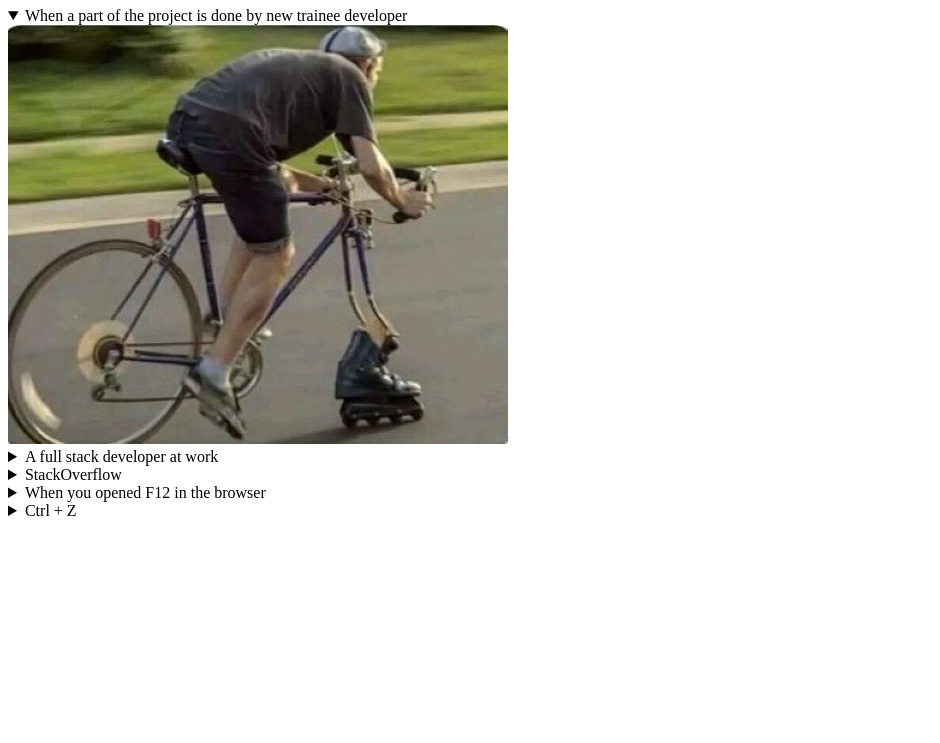
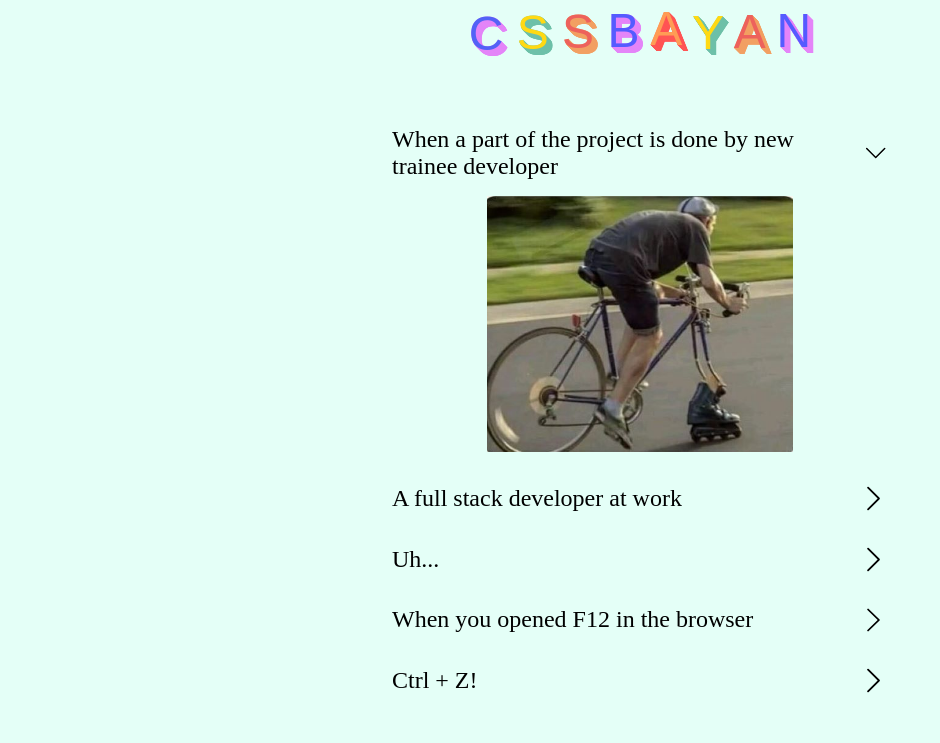
Before and after one commit to vichernikova/cssBayan, a plain HTML site: page cssBayan/index.html in a window 1280 px wide. Shown: the part 73-816 px from the top of the page, without its empty margins (0-940 px from the left). Drawn offline with Linux system fonts and the light colour scheme; a web font is replaced by a local one.

Commit message:
feat: add style, reset.css and variables (Sat, March 11, 2023, 21:42:08 PM)

```diff
--- a/cssBayan/index.html
+++ b/cssBayan/index.html
@@ -4,47 +4,75 @@
 		<meta charset="utf-8" />
 		<meta name="viewport" content="width=device-width, initial-scale=1, shrink-to-fit=no" />
 		<title>cssBayan</title>
+		<link rel="preconnect" href="https://fonts.googleapis.com">
+		<link rel="preconnect" href="https://fonts.gstatic.com" crossorigin>
+		<link href="https://fonts.googleapis.com/css2?family=New+Tegomin&display=swap" rel="stylesheet">
+		<link rel="stylesheet" href="reset.css" />
+		<link rel="stylesheet" href="variables.css" />
 		<link rel="stylesheet" href="style.css" />
 	</head>
 	<body>
-		<h1>cssBayan</h1>
-
 		<div class="accordion">
-			<details open>
-				<summary>When a part of the project is done by new trainee developer</summary>
-				<div>
-					<img src="./images/1.jpg" alt="mem"/>
-				</div>
-			</details>
-
-			<details>
-				<summary>A full stack developer at work</summary>
-				<div>
-					<img src="./images/2.jpg" alt="mem"/>
-				</div>
-			</details>
-
-			<details>
-				<summary>StackOverflow</summary>
-				<div>
-					<img src="./images/3.jpg" alt="mem"/>
-				</div>
-			</details>
-
-			<details>
-				<summary>When you opened F12 in the browser</summary>
-				<div>
-					<img src="./images/4.jpg" alt="mem"/>
-				</div>
-			</details>
-
-			<details>
-				<summary>Ctrl + Z</summary>
-				<div>
-					<img src="./images/5.jpg" alt="mem"/>
-				</div>
-			</details>
-
+			<h1 class="accordion--title" aria-label="cssBayan">
+				<span aria-hidden="true" class="letter1">C</span>
+				<span aria-hidden="true" class="letter2">S</span>
+				<span aria-hidden="true" class="letter3">S</span>
+				<span aria-hidden="true" class="letter4">B</span>
+				<span aria-hidden="true" class="letter5">A</span>
+				<span aria-hidden="true" class="letter6">Y</span>
+				<span aria-hidden="true" class="letter7">A</span>
+				<span aria-hidden="true" class="letter8">N</span>
+			</h1>
+			<div class="accordion__item">
+				<input class="accordion__input" id="meme1" type="radio" name="meme" hidden checked>
+				<label for="meme1" class="accordion__label">
+					<div class="accordion__item--title">
+					<p>When a part of the project is done by new trainee developer</p>
+					<img class="chevron" src="./images/svg/chevron-right.svg" alt="chevron">
+					</div>
+					<img class="accordion__img" src="./images/jpg/1.jpg" alt="meme">
+				</label>
+			</div>
+			<div class="accordion__item">
+				<input class="accordion__input" id="meme2" type="radio" name="meme" hidden>
+				<label for="meme2" class="accordion__label">
+					<div class="accordion__item--title">
+					<span>A full stack developer at work</span>
+					<img class="chevron" src="./images/svg/chevron-right.svg" alt="chevron">
+					</div>
+					<img class="accordion__img" src="./images/jpg/2.jpg" alt="meme">
+				</label>
+			</div>
+			<div class="accordion__item">
+				<input class="accordion__input" id="meme3" type="radio" name="meme" hidden >
+				<label for="meme3" class="accordion__label">
+					<div class="accordion__item--title">
+					<span>Uh...</span>
+					<img class="chevron" src="./images/svg/chevron-right.svg" alt="chevron">
+					</div>
+					<img class="accordion__img" src="./images/jpg/3.jpg" alt="meme">
+				</label>
+			</div>
+			<div class="accordion__item">
+				<input class="accordion__input" id="meme4" type="radio" name="meme" hidden >
+				<label for="meme4" class="accordion__label">
+					<div class="accordion__item--title">
+					<span>When you opened F12 in the browser</span>
+					<img class="chevron" src="./images/svg/chevron-right.svg" alt="chevron">
+					</div>
+					<img class="accordion__img" src="./images/jpg/4.jpg" alt="meme">
+				</label>
+			</div>
+			<div class="accordion__item">
+				<input class="accordion__input" id="meme5" type="radio" name="meme" hidden >
+				<label for="meme5" class="accordion__label">
+					<div class="accordion__item--title">
+					<span>Ctrl + Z!</span>
+					<img class="chevron" src="./images/svg/chevron-right.svg" alt="chevron">
+					</div>
+					<img class="accordion__img" src="./images/jpg/5.jpg" alt="meme">
+				</label>
+			</div>
 		</div>
 	</body>
 </html>
--- /dev/null
+++ b/cssBayan/reset.css
@@ -0,0 +1,48 @@
+/* http://meyerweb.com/eric/tools/css/reset/
+   v2.0 | 20110126
+   License: none (public domain)
+*/
+
+html, body, div, span, applet, object, iframe,
+h1, h2, h3, h4, h5, h6, p, blockquote, pre,
+a, abbr, acronym, address, big, cite, code,
+del, dfn, em, img, ins, kbd, q, s, samp,
+small, strike, strong, sub, sup, tt, var,
+b, u, i, center,
+dl, dt, dd, ol, ul, li,
+fieldset, form, label, legend,
+table, caption, tbody, tfoot, thead, tr, th, td,
+article, aside, canvas, details, embed,
+figure, figcaption, footer, header, hgroup,
+menu, nav, output, ruby, section, summary,
+time, mark, audio, video {
+	margin: 0;
+	padding: 0;
+	border: 0;
+	font-size: 100%;
+	font: inherit;
+	vertical-align: baseline;
+}
+/* HTML5 display-role reset for older browsers */
+article, aside, details, figcaption, figure,
+footer, header, hgroup, menu, nav, section {
+	display: block;
+}
+body {
+	line-height: 1;
+}
+ol, ul {
+	list-style: none;
+}
+blockquote, q {
+	quotes: none;
+}
+blockquote:before, blockquote:after,
+q:before, q:after {
+	content: '';
+	content: none;
+}
+table {
+	border-collapse: collapse;
+	border-spacing: 0;
+}
--- a/cssBayan/style.css
+++ b/cssBayan/style.css
@@ -0,0 +1,193 @@
+body {
+	font: 400 16px 'New Tegomin', serif;
+	background-color: var(--background);
+	overflow-x:hidden;
+}
+
+.accordion {
+	max-width: 90%;
+	margin: 2em auto;
+}
+
+.accordion--title {
+	font-family: "Archivo Black", "Archivo", sans-serif;
+	font-size: 3em;
+	padding: 1em 0;
+	text-align: center;
+	width: auto;
+}
+
+.accordion--title span {
+	position: relative;
+}
+
+.letter1 {
+	color: #5362F6;
+	text-shadow: 0.25px 0.25px #E485F8, 0.5px 0.5px #E485F8, 0.75px 0.75px #E485F8, 1px 1px #E485F8, 1.25px 1.25px #E485F8, 1.5px 1.5px #E485F8, 1.75px 1.75px #E485F8, 2px 2px #E485F8, 2.25px 2.25px #E485F8, 2.5px 2.5px #E485F8, 2.75px 2.75px #E485F8, 3px 3px #E485F8, 3.25px 3.25px #E485F8, 3.5px 3.5px #E485F8, 3.75px 3.75px #E485F8, 4px 4px #E485F8, 4.25px 4.25px #E485F8, 4.5px 4.5px #E485F8, 4.75px 4.75px #E485F8, 5px 5px #E485F8, 5.25px 5.25px #E485F8, 5.5px 5.5px #E485F8, 5.75px 5.75px #E485F8, 6px 6px #E485F8;
+	animation: scatter 1.75s infinite;
+}
+
+.letter2,
+.letter6 {
+	color: #FFD913;
+	text-shadow: 0.25px 0.25px #6EC0A9, 0.5px 0.5px #6EC0A9, 0.75px 0.75px #6EC0A9, 1px 1px #6EC0A9, 1.25px 1.25px #6EC0A9, 1.5px 1.5px #6EC0A9, 1.75px 1.75px #6EC0A9, 2px 2px #6EC0A9, 2.25px 2.25px #6EC0A9, 2.5px 2.5px #6EC0A9, 2.75px 2.75px #6EC0A9, 3px 3px #6EC0A9, 3.25px 3.25px #6EC0A9, 3.5px 3.5px #6EC0A9, 3.75px 3.75px #6EC0A9, 4px 4px #6EC0A9, 4.25px 4.25px #6EC0A9, 4.5px 4.5px #6EC0A9, 4.75px 4.75px #6EC0A9, 5px 5px #6EC0A9, 5.25px 5.25px #6EC0A9, 5.5px 5.5px #6EC0A9, 5.75px 5.75px #6EC0A9, 6px 6px #6EC0A9;
+	animation: scatter 1.75s infinite 0.15s;
+}
+
+.letter3,
+.letter7 {
+	color: #ED625C;
+	text-shadow: 0.25px 0.25px #F2A063, 0.5px 0.5px #F2A063, 0.75px 0.75px #F2A063, 1px 1px #F2A063, 1.25px 1.25px #F2A063, 1.5px 1.5px #F2A063, 1.75px 1.75px #F2A063, 2px 2px #F2A063, 2.25px 2.25px #F2A063, 2.5px 2.5px #F2A063, 2.75px 2.75px #F2A063, 3px 3px #F2A063, 3.25px 3.25px #F2A063, 3.5px 3.5px #F2A063, 3.75px 3.75px #F2A063, 4px 4px #F2A063, 4.25px 4.25px #F2A063, 4.5px 4.5px #F2A063, 4.75px 4.75px #F2A063, 5px 5px #F2A063, 5.25px 5.25px #F2A063, 5.5px 5.5px #F2A063, 5.75px 5.75px #F2A063, 6px 6px #F2A063;
+	animation: scatter 1.75s infinite 0.25s;
+}
+
+.letter4,
+.letter8 {
+	color: #555BFF;
+	text-shadow: 0.25px 0.25px #E485F8, 0.5px 0.5px #E485F8, 0.75px 0.75px #E485F8, 1px 1px #E485F8, 1.25px 1.25px #E485F8, 1.5px 1.5px #E485F8, 1.75px 1.75px #E485F8, 2px 2px #E485F8, 2.25px 2.25px #E485F8, 2.5px 2.5px #E485F8, 2.75px 2.75px #E485F8, 3px 3px #E485F8, 3.25px 3.25px #E485F8, 3.5px 3.5px #E485F8, 3.75px 3.75px #E485F8, 4px 4px #E485F8, 4.25px 4.25px #E485F8, 4.5px 4.5px #E485F8, 4.75px 4.75px #E485F8, 5px 5px #E485F8, 5.25px 5.25px #E485F8, 5.5px 5.5px #E485F8, 5.75px 5.75px #E485F8, 6px 6px #E485F8;
+	animation: scatter 1.75s infinite 0.3s;
+}
+
+.letter5 {
+	color: #FF9C55;
+	text-shadow: 0.25px 0.25px #FF5555, 0.5px 0.5px #FF5555, 0.75px 0.75px #FF5555, 1px 1px #FF5555, 1.25px 1.25px #FF5555, 1.5px 1.5px #FF5555, 1.75px 1.75px #FF5555, 2px 2px #FF5555, 2.25px 2.25px #FF5555, 2.5px 2.5px #FF5555, 2.75px 2.75px #FF5555, 3px 3px #FF5555, 3.25px 3.25px #FF5555, 3.5px 3.5px #FF5555, 3.75px 3.75px #FF5555, 4px 4px #FF5555, 4.25px 4.25px #FF5555, 4.5px 4.5px #FF5555, 4.75px 4.75px #FF5555, 5px 5px #FF5555, 5.25px 5.25px #FF5555, 5.5px 5.5px #FF5555, 5.75px 5.75px #FF5555, 6px 6px #FF5555;
+	animation: scatter 1.75s infinite 0.4s;
+}
+
+@keyframes scatter {
+	0% {
+		top: 0;
+	}
+	50% {
+		top: -10px;
+	}
+	100% {
+		top: 0;
+	}
+}
+
+.accordion__item {
+	padding: 0.5em;
+}
+
+.accordion__label {
+	display: flex;
+	flex-direction: column;
+	align-items: center;
+	cursor: pointer;
+	margin: 0.5em 0;
+}
+
+.accordion__item--title {
+	font-size: 1.5em;
+	width: 100%;
+	display: flex;
+	justify-content: space-between;
+	align-items: center;
+}
+
+.chevron {
+	display: block;
+	width: 1em;
+	transition: all 0.5s ease-in-out;
+}
+
+.accordion__img {
+	width: auto;
+	height: 0;
+	transition: height 0.6s ease-in;
+}
+
+input[type='radio']:checked~label .accordion__img {
+	height:auto;
+	margin-top: 1em;
+}
+
+.accordion__input:checked ~ label .chevron {
+	transform: rotate(90deg);
+}
+
+
+@media (hover: hover) {
+	.accordion__item:hover .chevron {
+		transform: rotate(90deg);
+	}
+
+	.accordion__item:hover .accordion__img {
+		height: 30vw;
+		margin-top: 0.8em;
+	}
+
+	.accordion__label {
+		color: var(--green);
+	}
+
+	.accordion:hover .accordion__item--title,
+	input[type='radio']:checked ~ label .accordion__item--title {
+		color: var(--black);
+	}
+
+	.chevron {
+		display: none;
+	}
+
+	.accordion:hover .chevron {
+		display: block;
+	}
+
+	@media screen and (min-width: 820px) {
+		.accordion__item:hover .accordion__img {
+			height: 20vw;
+		}
+	}
+}
+
+
+@media screen and (max-width: 1280px) {
+	.accordion {
+		max-width: 40%;
+	}
+
+	input[type='radio']:checked~label .accordion__img {
+		height: 20vw;
+	}
+
+	.chevron {
+		width: 1.8rem;
+	}
+}
+
+
+@media screen and (max-width: 820px) {
+	.accordion {
+		max-width: 55%;
+	}
+
+	.accordion__label {
+		font-size: 1em;
+	}
+
+	input[type='radio']:checked~label .accordion__img {
+		height:30vw;
+		margin-top: 1em;
+	}
+
+	.chevron {
+		width: 1.5rem;
+	}
+}
+
+
+@media screen and (max-width: 640px) {
+	.accordion {
+		max-width: 65%;
+	}
+
+	.accordion--title {
+		font-size: 1.7em;
+	}
+
+	.accordion__item--title {
+		font-size: 1em;
+	}
+}
--- /dev/null
+++ b/cssBayan/variables.css
@@ -0,0 +1,5 @@
+:root {
+	--background: #E4FFF7;
+	--green: #50b598;
+	--black: black;
+}
```
Also changed, not shown: cssBayan/images/3.jpg (deleted), cssBayan/images/favicon-32x32.png (added), cssBayan/images/jpg/1.jpg (renamed from cssBayan/images/1.jpg), cssBayan/images/jpg/2.jpg (renamed from cssBayan/images/2.jpg), cssBayan/images/jpg/3.jpg (added), cssBayan/images/jpg/4.jpg (renamed from cssBayan/images/4.jpg), cssBayan/images/jpg/5.jpg (renamed from cssBayan/images/5.jpg), cssBayan/images/svg/chevron-right.svg (added).
